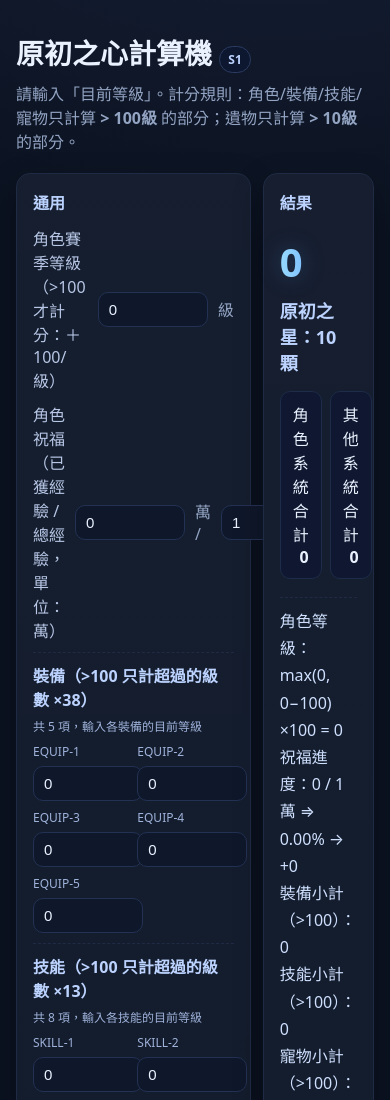
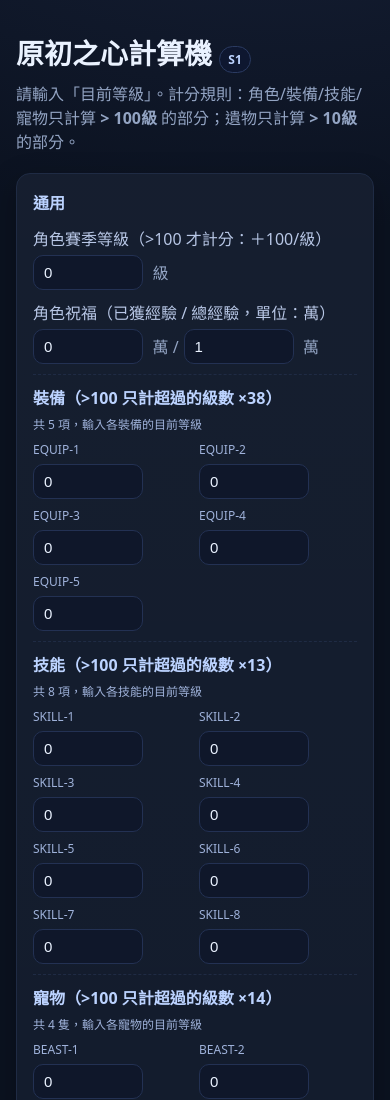
Before and after one commit to jasonliu1231/Scepter-Sword, a plain HTML site: page index.html in a window 390 px wide. Shown: the top 1100 px of the page. Drawn offline with Linux system fonts and the light colour scheme.

Commit message:
新增rwd排版

```diff
--- a/index.html
+++ b/index.html
@@ -46,6 +46,19 @@
             display: grid;
             gap: 12px;
             grid-template-columns: repeat(12, 1fr)
+        }
+
+        /* RWD：小螢幕改成單欄 */
+        @media (max-width: 768px) {
+            .grid {
+                grid-template-columns: 1fr;
+                /* 單欄 */
+            }
+
+            .grid .card {
+                grid-column: span 1 !important;
+                /* 不用再左右分欄 */
+            }
         }
 
         .card {
@@ -241,6 +254,38 @@
             color: #9fb2da;
             font-size: 12px;
             margin: -6px 0 8px
+        }
+
+        @media (max-width: 600px) {
+
+            .label {
+                width: 100%;
+            }
+
+            /* 只影響小螢幕的角色等級與祝福 */
+            .row:nth-of-type(1),
+            .row:nth-of-type(2) {
+                flex-direction: row;
+                /* 改成橫排 */
+                flex-wrap: wrap;
+                /* 避免太擠換行 */
+                align-items: center;
+                gap: 0.3rem;
+            }
+
+            .row:nth-of-type(1) .unit,
+            .row:nth-of-type(2) .unit {
+                margin-left: 0.3rem;
+                white-space: nowrap;
+            }
+
+            .kpi {
+                display: flex;
+                flex-direction: column;
+                /* 改成上下排 */
+                gap: 0.5rem;
+                /* 上下間距 */
+            }
         }
     </style>
 </head>
```
